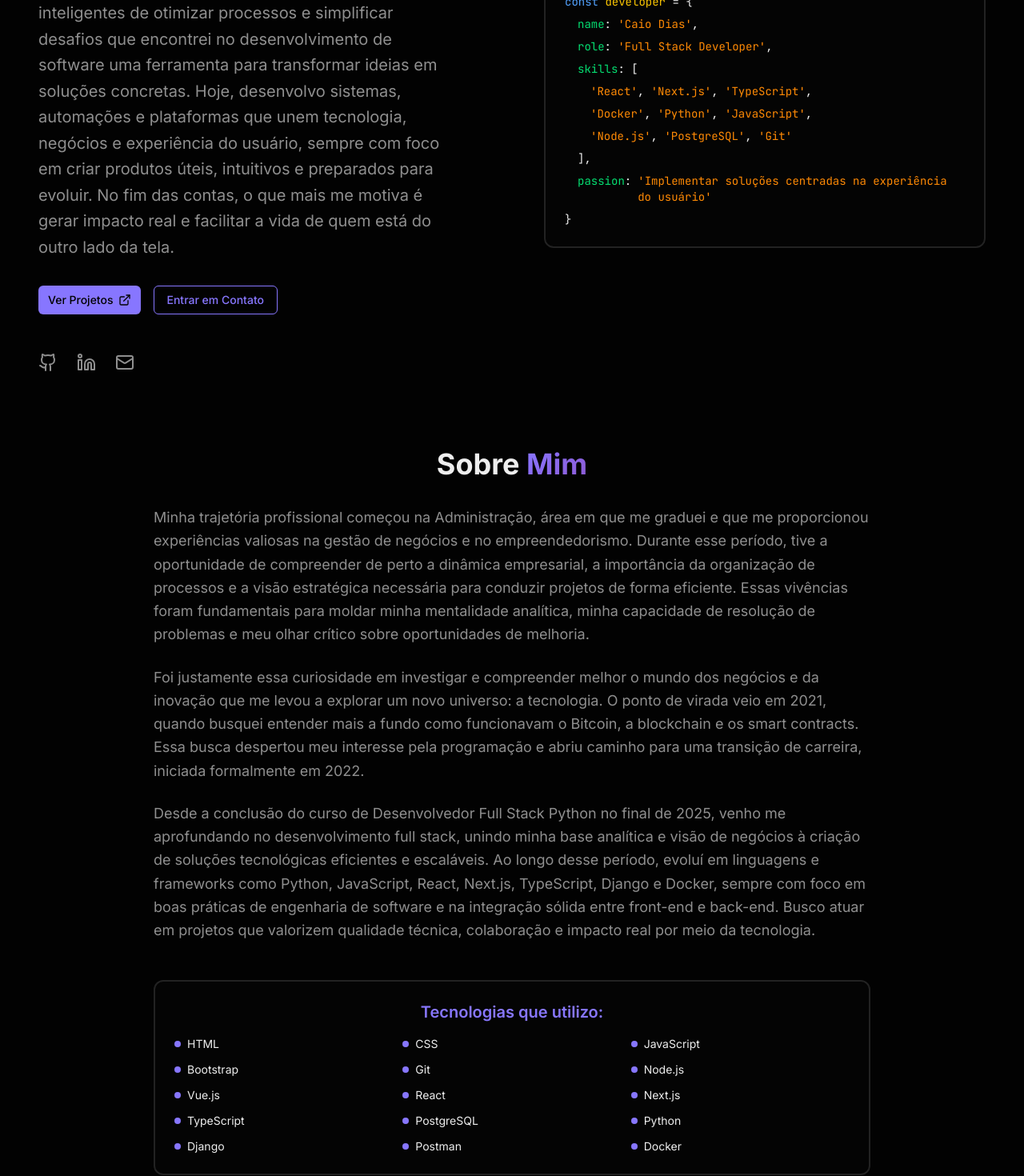
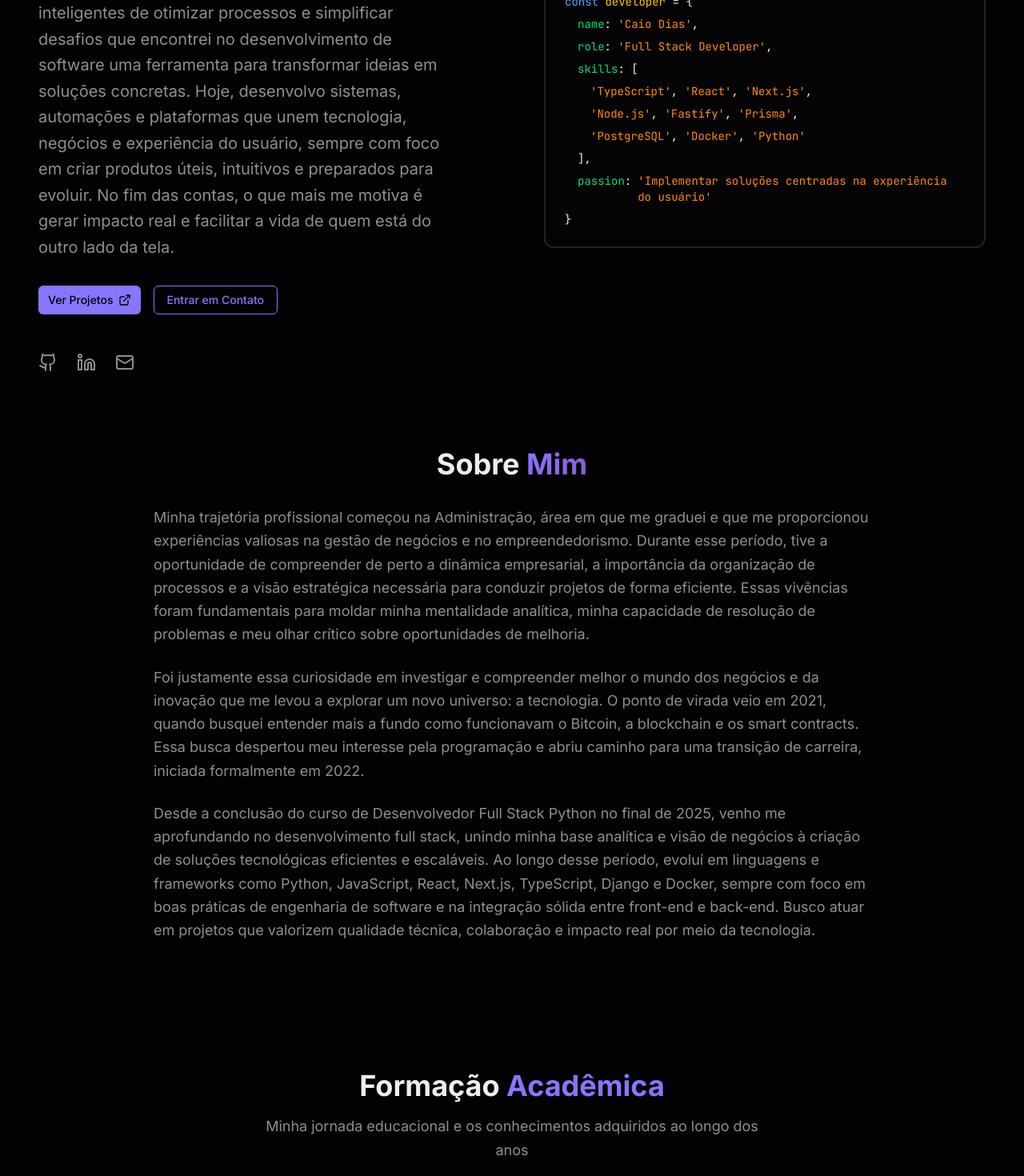
Before and after one commit to caiodiasol/meu_portfolio, a Next.js app: page / in a window 1280 px wide. Shown: the part 320-1790 px from the top of the page at 80% size. Built offline with nearby package versions, Linux system fonts and the light colour scheme.

Commit message:
content: polish about, experience period, and theme tokens

```diff
--- a/src/app/components/about.tsx
+++ b/src/app/components/about.tsx
@@ -2,24 +2,6 @@
 
 import { motion } from "framer-motion"
 import { useLanguage } from "@/lib/i18n/language-provider"
-
-const TECH_LIST = [
-  "HTML",
-  "CSS",
-  "JavaScript",
-  "Bootstrap",
-  "Git",
-  "Node.js",
-  "Vue.js",
-  "React",
-  "Next.js",
-  "TypeScript",
-  "PostgreSQL",
-  "Python",
-  "Django",
-  "Postman",
-  "Docker",
-]
 
 export function About() {
   const { messages: m } = useLanguage()
@@ -38,7 +20,6 @@ export function About() {
             {m.about.title} <span className="text-gradient">{m.about.titleHighlight}</span>
           </h2>
 
-          <div className="grid gap-8 sm:gap-12 items-center">
           <div className="space-y-5 sm:space-y-6">
             <p className="text-sm leading-relaxed sm:text-base lg:text-lg text-muted-foreground text-justify sm:text-left">
               {m.about.p1}
@@ -50,23 +31,6 @@ export function About() {
               {m.about.p3}
             </p>
           </div>
-
-            <motion.div
-              className="bg-card/80 backdrop-blur-sm border-2 border-border rounded-xl p-4 sm:p-6 hover:border-primary transition-all duration-300 hover:shadow-lg hover:shadow-primary/20"
-              whileHover={{ scale: 1.02 }}
-              whileTap={{ scale: 0.98 }}
-            >
-              <h3 className="text-lg sm:text-xl text-center font-semibold mb-4 text-primary">{m.about.techTitle}</h3>
-              <div className="grid grid-cols-2 sm:grid-cols-3 gap-3">
-                {TECH_LIST.map((tech, index) => (
-                  <div key={`${tech}-${index}`} className="flex items-center gap-2">
-                    <div className="w-2 h-2 bg-primary rounded-full"></div>
-                    <span className="text-sm">{tech}</span>
-                  </div>
-                ))}
-              </div>
-            </motion.div>
-          </div>
         </motion.div>
       </div>
     </section>
--- a/src/app/components/hero.tsx
+++ b/src/app/components/hero.tsx
@@ -132,16 +132,16 @@ export function Hero() {
                   <span className="text-green-400">skills</span>: [
                 </div>
                 <div className="ml-8">
-                  <span className="text-orange-400">&apos;React&apos;</span>, <span className="text-orange-400">&apos;Next.js&apos;</span>,{" "}
-                  <span className="text-orange-400">&apos;TypeScript&apos;</span>,
+                  <span className="text-orange-400">&apos;TypeScript&apos;</span>, <span className="text-orange-400">&apos;React&apos;</span>,{" "}
+                  <span className="text-orange-400">&apos;Next.js&apos;</span>,
                 </div>
                 <div className="ml-8">
-                  <span className="text-orange-400">&apos;Docker&apos;</span>, <span className="text-orange-400">&apos;Python&apos;</span>,{" "}
-                  <span className="text-orange-400">&apos;JavaScript&apos;</span>,{" "}
+                  <span className="text-orange-400">&apos;Node.js&apos;</span>, <span className="text-orange-400">&apos;Fastify&apos;</span>,{" "}
+                  <span className="text-orange-400">&apos;Prisma&apos;</span>,
                 </div>
                 <div className="ml-8">
-                  <span className="text-orange-400">&apos;Node.js&apos;</span>, <span className="text-orange-400">&apos;PostgreSQL&apos;</span>,{" "}
-                  <span className="text-orange-400">&apos;Git&apos;</span>{" "}
+                  <span className="text-orange-400">&apos;PostgreSQL&apos;</span>, <span className="text-orange-400">&apos;Docker&apos;</span>,{" "}
+                  <span className="text-orange-400">&apos;Python&apos;</span>
                 </div>
                 <div className="ml-4">],</div>
                 <div className="ml-4 flex flex-col xl:flex-row xl:items-start gap-1 xl:gap-2">
--- a/src/app/components/skills.tsx
+++ b/src/app/components/skills.tsx
@@ -86,7 +86,7 @@ export function Skills() {
                     {category.skills.map((skill, skillIndex) => (
                       <div
                         key={skillIndex}
-                        className="bg-slate-800/50 dark:bg-slate-800/30 rounded-lg px-2 sm:px-3 py-1.5 sm:py-2 text-xs sm:text-sm text-gray-300 hover:bg-slate-700/50 dark:hover:bg-slate-700/30 transition-colors duration-200"
+                        className="bg-muted/60 rounded-lg px-2 sm:px-3 py-1.5 sm:py-2 text-xs sm:text-sm text-foreground/80 hover:bg-muted transition-colors duration-200"
                       >
                         {skill}
                       </div>
@@ -129,7 +129,7 @@ export function Skills() {
                     {category.skills.map((skill, skillIndex) => (
                       <div
                         key={skillIndex}
-                        className="bg-slate-800/50 dark:bg-slate-800/30 rounded-lg px-2 sm:px-3 py-1.5 sm:py-2 text-xs sm:text-sm text-gray-300 hover:bg-slate-700/50 dark:hover:bg-slate-700/30 transition-colors duration-200"
+                        className="bg-muted/60 rounded-lg px-2 sm:px-3 py-1.5 sm:py-2 text-xs sm:text-sm text-foreground/80 hover:bg-muted transition-colors duration-200"
                       >
                         {skill}
                       </div>
--- a/src/lib/i18n/messages/en.ts
+++ b/src/lib/i18n/messages/en.ts
@@ -124,7 +124,6 @@ export const messagesEn: Messages = {
     p1: "My professional journey began in Business Administration, where I earned my degree and gained valuable experience in business management and entrepreneurship. During that time, I developed a close understanding of how companies operate, the importance of process organization, and the strategic vision needed to run projects efficiently. Those experiences shaped my analytical mindset, problem-solving skills, and critical eye for improvement opportunities.",
     p2: "That curiosity to investigate and better understand business and innovation led me to explore a new field: technology. The turning point came in 2021, when I sought to understand how Bitcoin, blockchain, and smart contracts work. That path sparked my interest in programming and opened the door to a career transition that formally began in 2022.",
     p3: "Since completing the Python Full Stack Developer program in late 2025, I have been deepening my full stack development skills, combining my analytical background and business perspective with building efficient, scalable technology solutions. Along the way, I have grown in languages and frameworks such as Python, JavaScript, React, Next.js, TypeScript, Django, and Docker, always focusing on software engineering best practices and solid front-end and back-end integration. I aim to work on projects that value technical quality, collaboration, and real impact through technology.",
-    techTitle: "Technologies I use:",
   },
   education: {
     title: "Academic",
--- a/src/lib/i18n/messages/pt.ts
+++ b/src/lib/i18n/messages/pt.ts
@@ -124,7 +124,6 @@ export const messagesPt: Messages = {
     p1: "Minha trajetória profissional começou na Administração, área em que me graduei e que me proporcionou experiências valiosas na gestão de negócios e no empreendedorismo. Durante esse período, tive a oportunidade de compreender de perto a dinâmica empresarial, a importância da organização de processos e a visão estratégica necessária para conduzir projetos de forma eficiente. Essas vivências foram fundamentais para moldar minha mentalidade analítica, minha capacidade de resolução de problemas e meu olhar crítico sobre oportunidades de melhoria.",
     p2: "Foi justamente essa curiosidade em investigar e compreender melhor o mundo dos negócios e da inovação que me levou a explorar um novo universo: a tecnologia. O ponto de virada veio em 2021, quando busquei entender mais a fundo como funcionavam o Bitcoin, a blockchain e os smart contracts. Essa busca despertou meu interesse pela programação e abriu caminho para uma transição de carreira, iniciada formalmente em 2022.",
     p3: "Desde a conclusão do curso de Desenvolvedor Full Stack Python no final de 2025, venho me aprofundando no desenvolvimento full stack, unindo minha base analítica e visão de negócios à criação de soluções tecnológicas eficientes e escaláveis. Ao longo desse período, evoluí em linguagens e frameworks como Python, JavaScript, React, Next.js, TypeScript, Django e Docker, sempre com foco em boas práticas de engenharia de software e na integração sólida entre front-end e back-end. Busco atuar em projetos que valorizem qualidade técnica, colaboração e impacto real por meio da tecnologia.",
-    techTitle: "Tecnologias que utilizo:",
   },
   education: {
     title: "Formação",
@@ -166,7 +165,7 @@ export const messagesPt: Messages = {
   },
   experienceItems: [
     {
-      period: "2026 Janeiro – O Momento",
+      period: "2026 Janeiro – Presente",
       role: "Desenvolvedor Full Stack",
       company: "NewSun Energy Group",
       location: "Remoto",
--- a/src/lib/i18n/types.ts
+++ b/src/lib/i18n/types.ts
@@ -72,7 +72,6 @@ export type Messages = {
     p1: string
     p2: string
     p3: string
-    techTitle: string
   }
   education: {
     title: string
```
Lines whose indentation alone changed are shown as unchanged.
